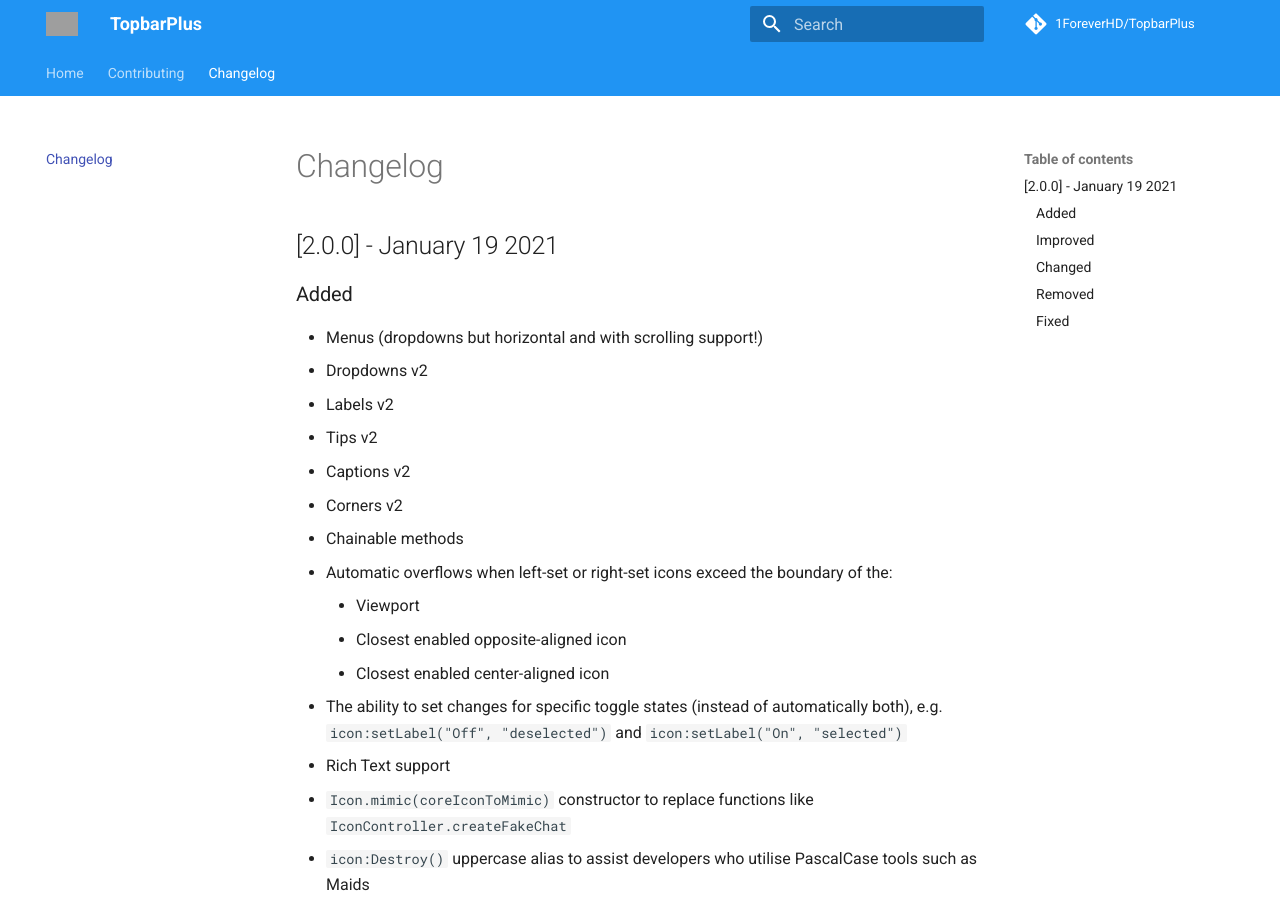
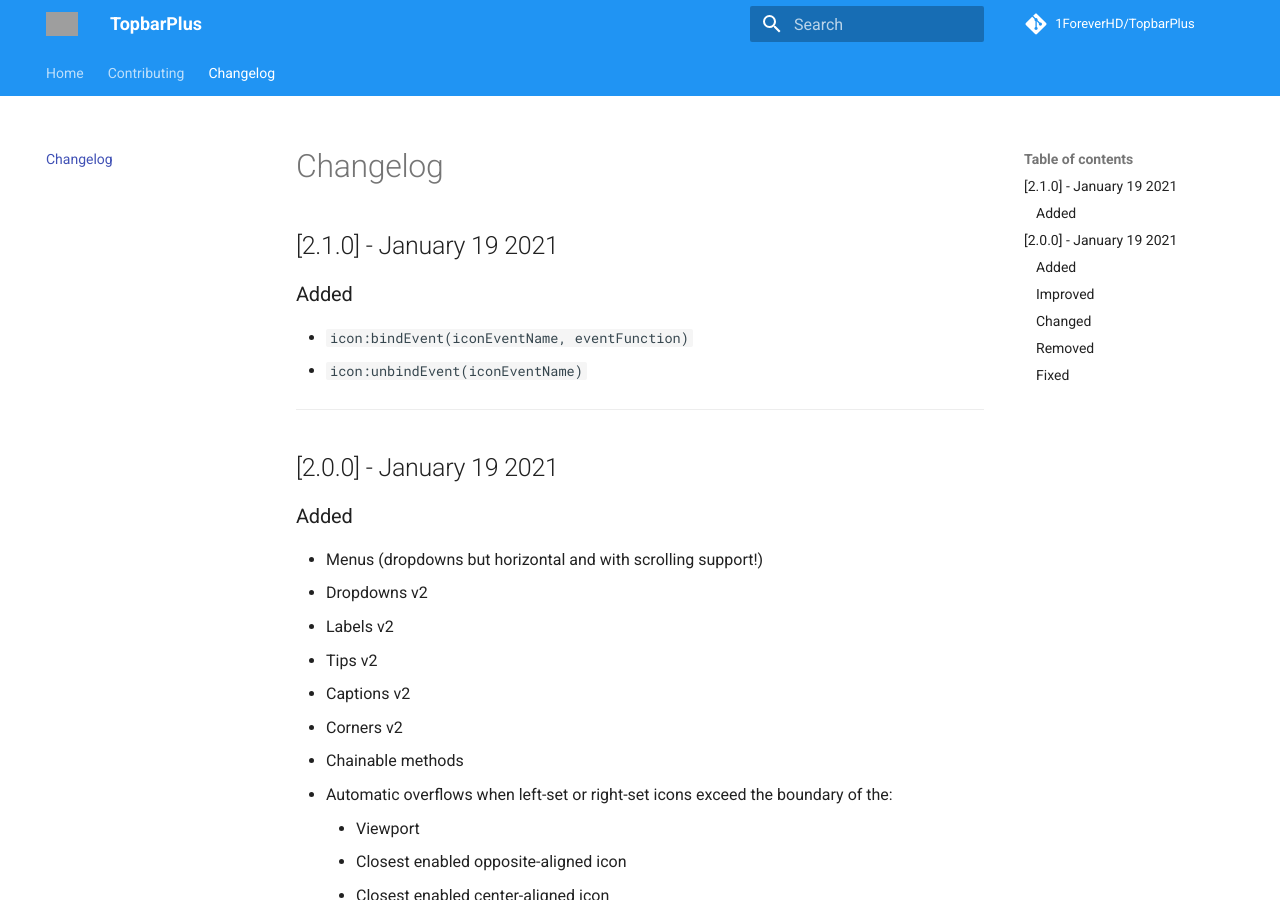
Before and after one commit to 1ForeverHD/TopbarPlus, an MkDocs documentation site: the page built from docs/changelog.md, in a window 1280 px wide and 900 px high. Built offline with MkDocs 1.6.1 and Material for MkDocs 9.7.7, drawn with Linux system fonts in a browser that asks for light colours; comment, search, counter and statistics services are not loaded; grey boxes are pictures that could not be loaded.

Commit message:
Updated docs

```diff
--- a/docs/changelog.md
+++ b/docs/changelog.md
@@ -1,3 +1,10 @@
+## [2.1.0] - January 19 2021
+### Added
+- ``icon:bindEvent(iconEventName, eventFunction)``
+- ``icon:unbindEvent(iconEventName)``
+
+--------
+
 ## [2.0.0] - January 19 2021
 ### Added
 - Menus (dropdowns but horizontal and with scrolling support!)
```
Also changed, not shown: docs/features.md (+14 -0 lines).
